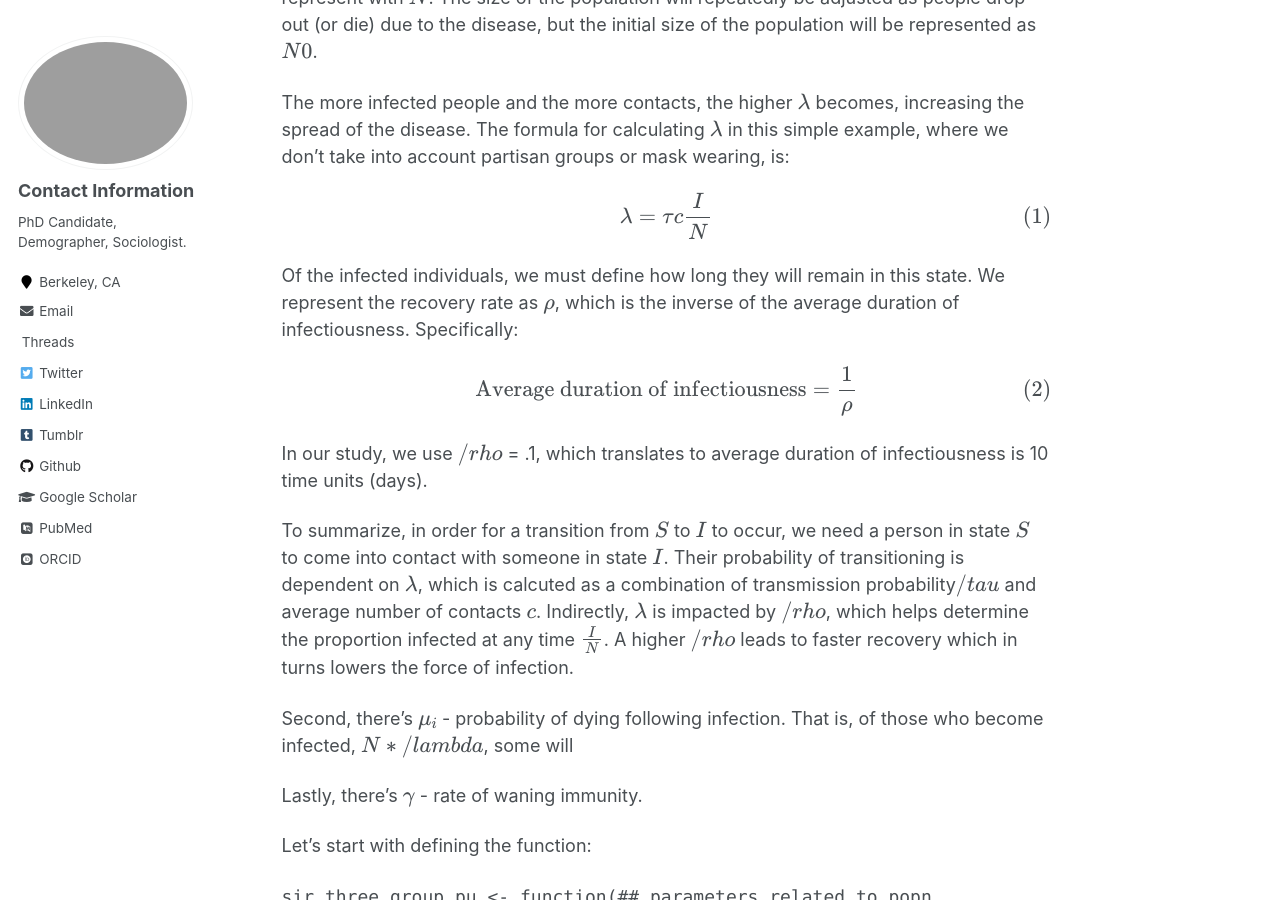
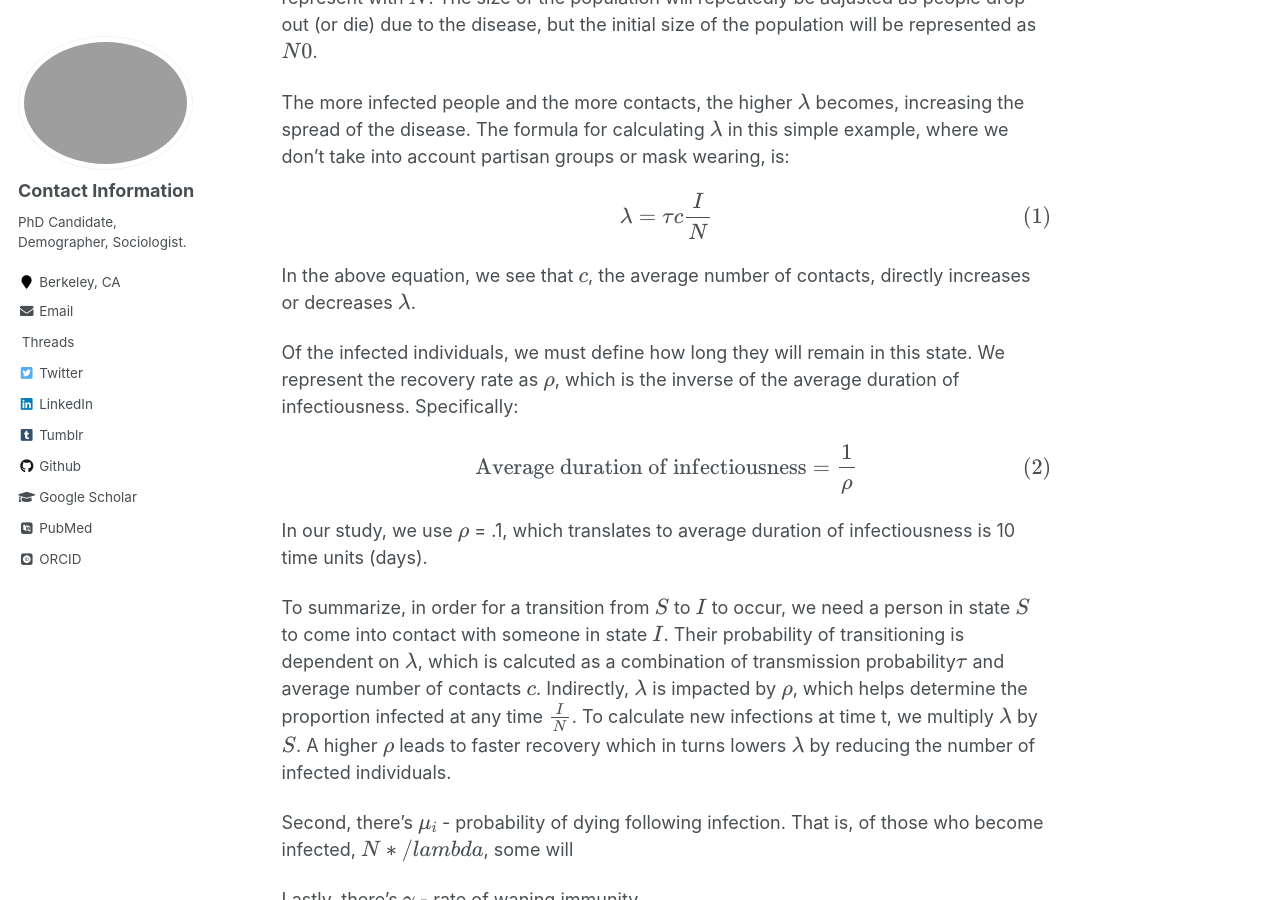
Before and after one commit to chrissoria/chrissoria.github.io, a Jekyll site: the page built from _posts/2024-12-20-three-group-sir.md, in a window 1280 px wide and 900 px high, scrolled down 1196 px. Built offline with Jekyll 4.4.1, drawn with Linux system fonts in a browser that asks for light colours; some web fonts are replaced; formulas are drawn with MathJax 3.

Commit message:
updating blog

```diff
--- a/_posts/2024-12-20-three-group-sir.md
+++ b/_posts/2024-12-20-three-group-sir.md
@@ -24,15 +24,17 @@ The more infected people and the more contacts, the higher $\lambda$ becomes, in
 $$\lambda = \tau c \frac{I}{N}$$
 </p>
 
+In the above equation, we see that $c$, the average number of contacts, directly increases or decreases $\lambda$.
+
 Of the infected individuals, we must define how long they will remain in this state. We represent the recovery rate as $\rho$, which is the inverse of the average duration of infectiousness. Specifically:
 
 <p style="text-align: center;">
 $$\text{Average duration of infectiousness} = \frac{1} {\rho}$$
 </p>
 
-In our study, we use $/rho$ = .1, which translates to average duration of infectiousness is 10 time units (days).
+In our study, we use $\rho$ = .1, which translates to average duration of infectiousness is 10 time units (days).
 
-To summarize, in order for a transition from $S$ to $I$ to occur, we need a person in state $S$ to come into contact with someone in state $I$. Their probability of transitioning is dependent on $\lambda$, which is calcuted as a combination of transmission probability$/tau$ and average number of contacts $c$. Indirectly, $\lambda$ is impacted by $/rho$, which helps determine the proportion infected at any time $\frac{I}{N}$. A higher $/rho$ leads to faster recovery which in turns lowers the force of infection.
+To summarize, in order for a transition from $S$ to $I$ to occur, we need a person in state $S$ to come into contact with someone in state $I$. Their probability of transitioning is dependent on $\lambda$, which is calcuted as a combination of transmission probability$\tau$ and average number of contacts $c$. Indirectly, $\lambda$ is impacted by $\rho$, which helps determine the proportion infected at any time $\frac{I}{N}$. To calculate new infections at time t, we multiply $\lambda$ by $S$. A higher $\rho$ leads to faster recovery which in turns lowers $\lambda$ by reducing the number of infected individuals.
 
 Second, there's $\mu_i$ - probability of dying following infection. That is, of those who become infected, $N*/lambda$, some will
 
```
